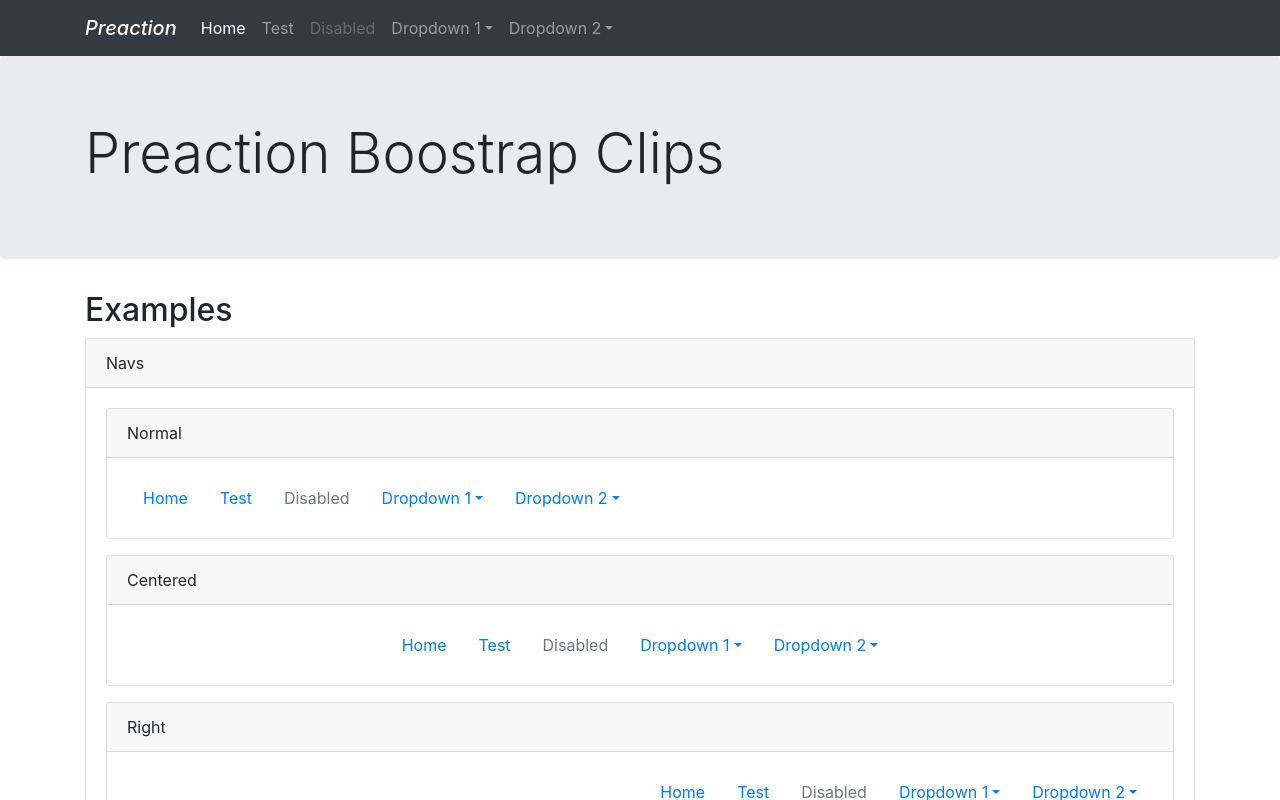
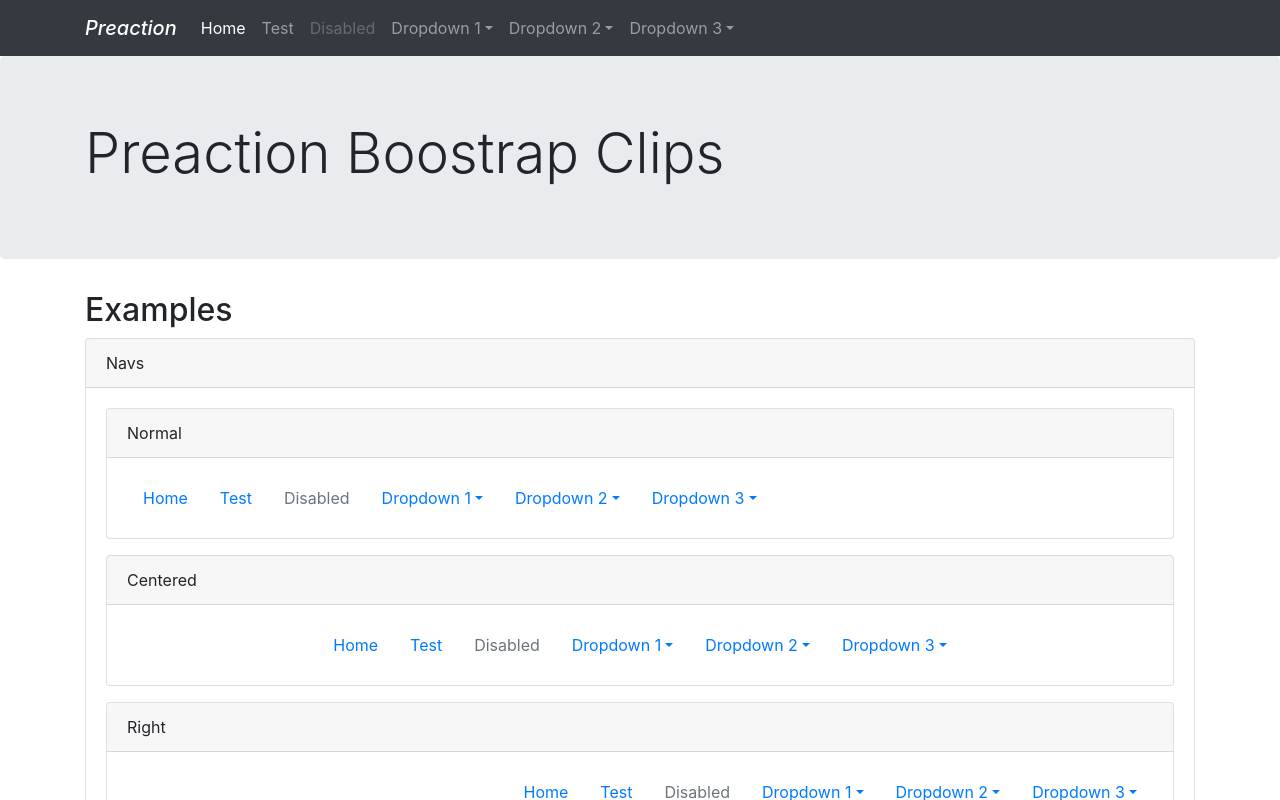
Before and after one commit to duhdugg/preaction-bootstrap-clips, a React (Create React App) app: page / in a window 1280 px wide. Shown: the top 800 px of the page. Built offline with nearby package versions, Linux system fonts and the light colour scheme.

Commit message:
added example for submenu item to show toggleParent: false

```diff
--- a/src/App.jsx
+++ b/src/App.jsx
@@ -1,5 +1,6 @@
 import React from 'react'
 import 'bootstrap/dist/css/bootstrap.min.css'
+import 'ionicons/dist/css/ionicons.min.css'
 // the syntax for these components from a parent project would be:
 // import { Boilerplate, Spinner, Nav, etc } from '@preaction/bootstrap-clips'
 import Boilerplate from './components/Boilerplate.jsx'
@@ -11,6 +12,13 @@ import Alert from './components/Alert.jsx'
 import BuyButton from './components/BuyButton.jsx'
 
 class App extends React.Component {
+  constructor(props) {
+    super(props)
+    this.state = {
+      toggler: false
+    }
+  }
+
   get menu() {
     return [
       {
@@ -59,6 +67,25 @@ class App extends React.Component {
             }
           }
         ]
+      },
+      {
+        name: 'Dropdown 3',
+        subMenu: [
+          {
+            name: (
+              <span>
+                <i
+                  className={`ion ion-md-${
+                    this.state.toggler ? 'checkbox' : 'square'
+                  }-outline`}
+                />{' '}
+                Toggler
+              </span>
+            ),
+            onClick: this.toggleToggler.bind(this),
+            toggleParent: false
+          }
+        ]
       }
     ]
   }
@@ -92,6 +119,14 @@ class App extends React.Component {
   get randomTheme() {
     let themes = ['blue', 'green', 'yellow', 'red', 'dark', 'light']
     return themes[Math.floor(Math.random() * themes.length)]
+  }
+
+  toggleToggler(event) {
+    event.preventDefault()
+    this.setState(state => {
+      state.toggler = !state.toggler
+      return state
+    })
   }
 
   render() {
```
